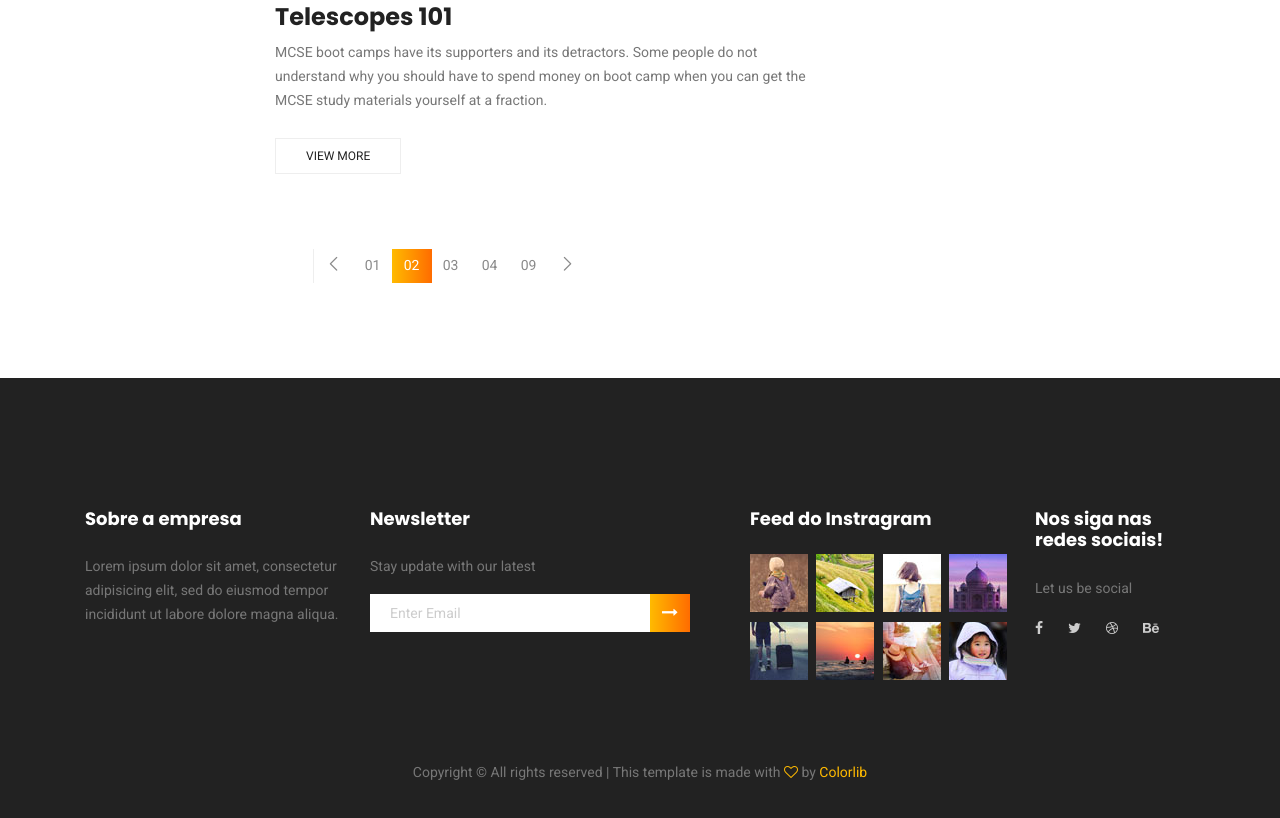
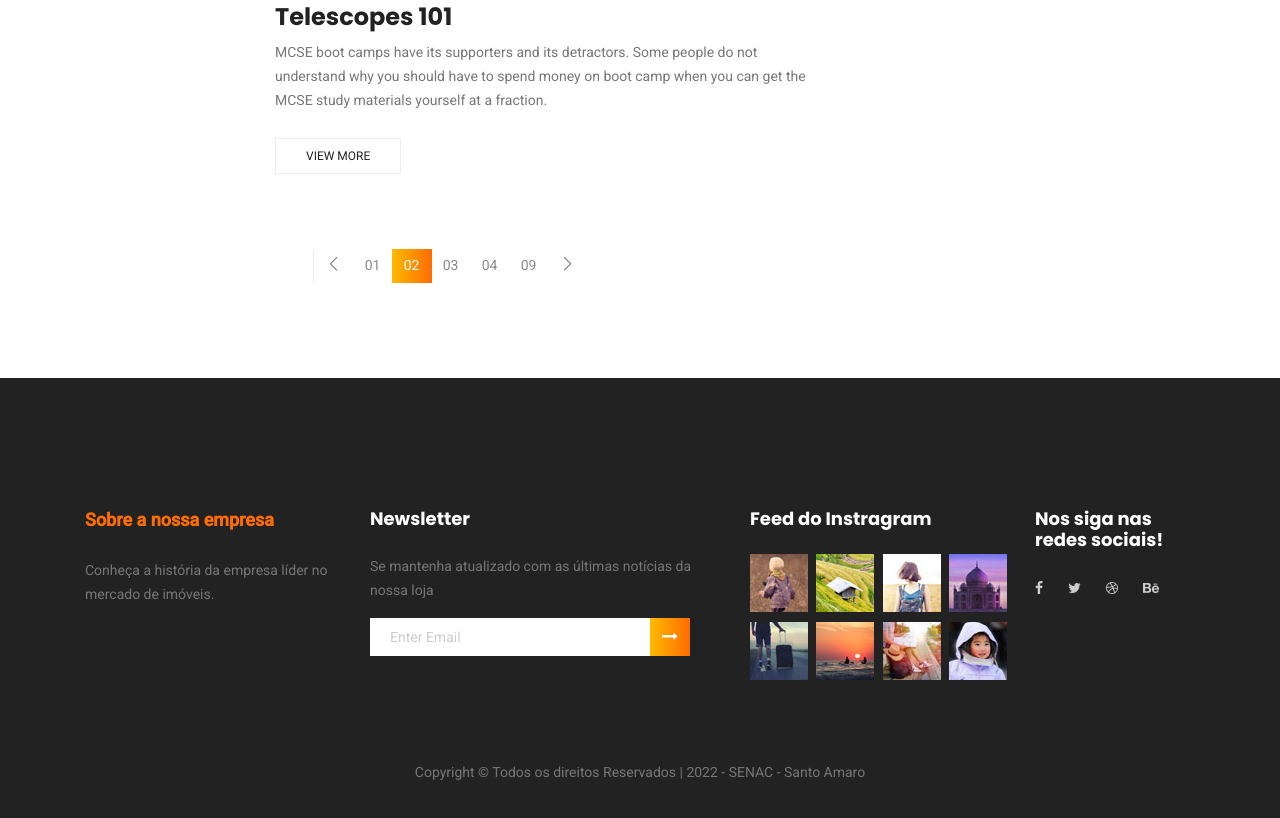
Before and after one commit to RaquelATeixeira51/ADIMO, a plain HTML site: page pages/blog.html in a window 1280 px wide. Shown: the part 3071-3889 px from the top of the page. Drawn offline with nearby package versions, Linux system fonts and the light colour scheme; some packages are replaced by stand-ins of ours; files whose address does not match are found by name.

Commit message:
Edição do componente footer

```diff
--- a/css/adimo.css
+++ b/css/adimo.css
@@ -79,3 +79,11 @@
 .sidebar-categories .head {
     padding: 15px 30px !important;
 }
+.footer_anchor {
+    color: #ff6c00;
+    font-size: 18px;
+    font-weight: 600;
+}
+.footer_paragraph{
+    margin-top: 25px;
+}
--- a/js/components/footer.js
+++ b/js/components/footer.js
@@ -4,36 +4,34 @@ footer[0].innerHTML = `
     <div class="row">
         <div class="col-lg-3  col-md-6 col-sm-6">
             <div class="single-footer-widget">
-						<h6>Sobre a empresa</h6>
-						<p>
-							Lorem ipsum dolor sit amet, consectetur adipisicing elit, sed do eiusmod tempor incididunt ut labore dolore
-							magna aliqua.
+                <a class="footer_anchor" href="./about.html">Sobre a nossa empresa</a>
+				<p class="footer_paragraph">
+                    Conheça a história da empresa líder no mercado de imóveis.
                 </p>
             </div>
         </div>
         <div class="col-lg-4  col-md-6 col-sm-6">
             <div class="single-footer-widget">
                 <h6>Newsletter</h6>
-						<p>Stay update with our latest</p>
+                <p>Se mantenha atualizado com as últimas notícias da nossa loja</p>
                 <div class="" id="mc_embed_signup">
 
-							<form target="_blank" novalidate="true" action="https://spondonit.us12.list-manage.com/subscribe/post?u=1462626880ade1ac87bd9c93a&amp;id=92a4423d01"
+                    <form target="_blank" novalidate="true"
+                        action="https://spondonit.us12.list-manage.com/subscribe/post?u=1462626880ade1ac87bd9c93a&amp;id=92a4423d01"
                         method="get" class="form-inline">
 
                         <div class="d-flex flex-row">
 
-									<input class="form-control" name="EMAIL" placeholder="Enter Email" onfocus="this.placeholder = ''" onblur="this.placeholder = 'Enter Email '"
-									 required="" type="email">
+                            <input class="form-control" name="EMAIL" placeholder="Enter Email"
+                                onfocus="this.placeholder = ''" onblur="this.placeholder = 'Enter Email '" required=""
+                                type="email">
 
 
-									<button class="click-btn btn btn-default"><i class="fa fa-long-arrow-right" aria-hidden="true"></i></button>
+                            <button class="click-btn btn btn-default"><i class="fa fa-long-arrow-right"
+                                    aria-hidden="true"></i></button>
                             <div style="position: absolute; left: -5000px;">
                                 <input name="b_36c4fd991d266f23781ded980_aefe40901a" tabindex="-1" value="" type="text">
                             </div>
-
-									<!-- <div class="col-lg-4 col-md-4">
-													<button class="bb-btn btn"><span class="lnr lnr-arrow-right"></span></button>
-												</div>  -->
                         </div>
                         <div class="info"></div>
                     </form>
@@ -58,20 +56,18 @@ footer[0].innerHTML = `
         <div class="col-lg-2 col-md-6 col-sm-6">
             <div class="single-footer-widget">
                 <h6>Nos siga nas redes sociais!</h6>
-						<p>Let us be social</p>
                 <div class="footer-social d-flex align-items-center">
-							<a href="#"><i class="fa fa-facebook"></i></a>
-							<a href="#"><i class="fa fa-twitter"></i></a>
-							<a href="#"><i class="fa fa-dribbble"></i></a>
-							<a href="#"><i class="fa fa-behance"></i></a>
+                    <a href="https://www.facebook.com/"><i class="fa fa-facebook"></i></a>
+                    <a href="https://www.twitter.com/"><i class="fa fa-twitter"></i></a>
+                    <a href="https://www.dribbble.com/"><i class="fa fa-dribbble"></i></a>
+                    <a href="https://www.behance.net/"><i class="fa fa-behance"></i></a>
                 </div>
             </div>
         </div>
     </div>
     <div class="footer-bottom d-flex justify-content-center align-items-center flex-wrap">
-				<p class="footer-text m-0"><!-- Link back to Colorlib can't be removed. Template is licensed under CC BY 3.0. -->
-Copyright &copy;<script>document.write(new Date().getFullYear());</script> All rights reserved | This template is made with <i class="fa fa-heart-o" aria-hidden="true"></i> by <a href="https://colorlib.com" target="_blank">Colorlib</a>
-<!-- Link back to Colorlib can't be removed. Template is licensed under CC BY 3.0. -->
+        <p class="footer-text m-0">
+            Copyright &copy; Todos os direitos Reservados | 2022 - SENAC - Santo Amaro
         </p>
     </div>
 </div>`
```
Lines whose indentation alone changed are shown as unchanged.
